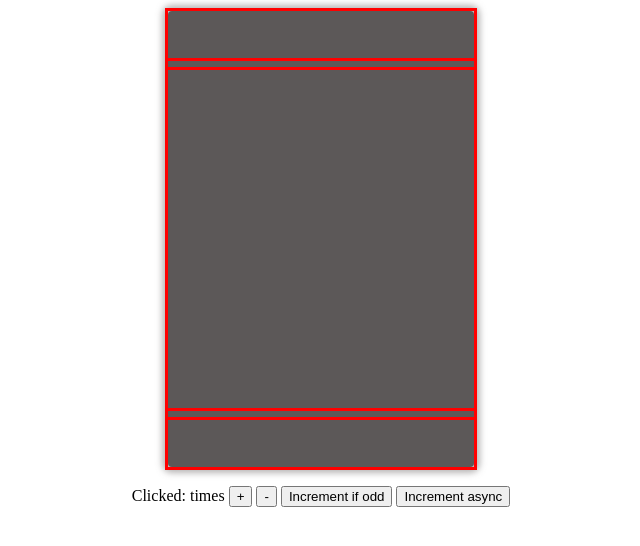
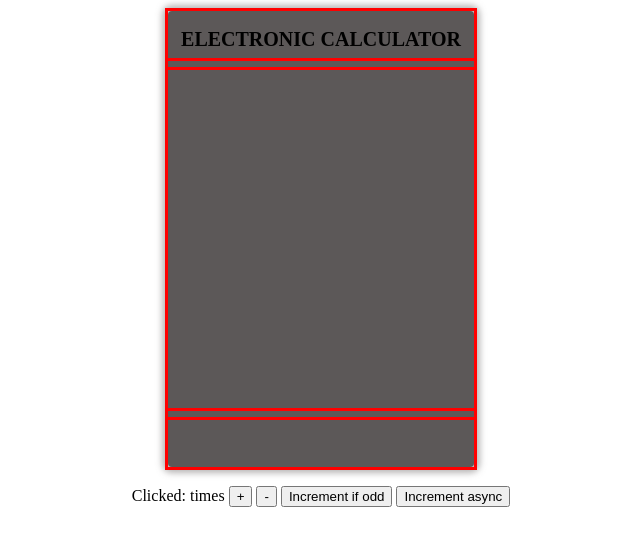
Before and after one commit to GreatDeveloper66/reduxCalculator, a PHP site: page / in a window 1280 px wide. Shown: the top 546 px of the page, without its empty margins (319-959 px from the left). Run offline with PHP 8.4, Linux system fonts and the light colour scheme; some libraries are stand-ins or nearby versions.

Commit message:
Add google fonts Add heading

```diff
--- a/index.css
+++ b/index.css
@@ -1,30 +1,34 @@
-/* line 13, /Users/adam/Desktop/My_Documents/Coding/Projects/reduxCalculator/index.scss */
+@import url("https://fonts.googleapis.com/css?family=Nova+Square|Share+Tech+Mono&display=swap");
+/* line 14, /Users/adam/Desktop/My_Documents/Coding/Projects/reduxCalculator/index.scss */
 .genericDisplay, .heading, .board, .footer {
   display: grid;
   grid-template: 1;
   justify-items: center;
   align-items: center; }
 
-/* line 16, /Users/adam/Desktop/My_Documents/Coding/Projects/reduxCalculator/index.scss */
+/* line 17, /Users/adam/Desktop/My_Documents/Coding/Projects/reduxCalculator/index.scss */
 .genericSizing, .heading, .board, .footer {
   width: 100%;
   height: 100%;
   margin: 3px;
   padding: 3px; }
 
-/* line 19, /Users/adam/Desktop/My_Documents/Coding/Projects/reduxCalculator/index.scss */
+/* line 20, /Users/adam/Desktop/My_Documents/Coding/Projects/reduxCalculator/index.scss */
 :root {
   --backgroundColor: #5c5858;
-  --shadowColor: rgba(114, 110, 109, 0.5); }
+  --shadowColor: rgba(114, 110, 109, 0.5);
+  --headingBlack: #2b1b17;
+  --headingFont: 'Nova Square', cursive;
+  --numFont: 'Share Tech Mono', monospace; }
 
-/* line 24, /Users/adam/Desktop/My_Documents/Coding/Projects/reduxCalculator/index.scss */
+/* line 28, /Users/adam/Desktop/My_Documents/Coding/Projects/reduxCalculator/index.scss */
 body {
   display: grid;
   grid-template: 1;
   justify-items: center;
   align-items: center; }
 
-/* line 28, /Users/adam/Desktop/My_Documents/Coding/Projects/reduxCalculator/index.scss */
+/* line 32, /Users/adam/Desktop/My_Documents/Coding/Projects/reduxCalculator/index.scss */
 .calculator {
   display: grid;
   grid-template: 50px 1fr 50px/1fr;
@@ -38,8 +42,15 @@ body {
   border-radius: 4px;
   box-shadow: 0 0 6px 6px var(--shadowColor); }
 
-/* line 36, /Users/adam/Desktop/My_Documents/Coding/Projects/reduxCalculator/index.scss */
+/* line 40, /Users/adam/Desktop/My_Documents/Coding/Projects/reduxCalculator/index.scss */
 .heading, .board, .footer {
   border: 3px solid red; }
 
+/* line 46, /Users/adam/Desktop/My_Documents/Coding/Projects/reduxCalculator/index.scss */
+.heading h1 {
+  font-size: 20px;
+  text-align: center;
+  color: var(--headingblack);
+  text-transform: uppercase; }
+
 /*# sourceMappingURL=index.css.map */
--- a/index.html
+++ b/index.html
@@ -15,7 +15,9 @@
   <body>
      <div class="calculator">
 
-       <div class="heading"></div>
+       <div class="heading">
+         <h1>electronic calculator</h1>
+       </div>
      <div class="board"></div>
      <div class="footer"></div>
 
--- a/index.scss
+++ b/index.scss
@@ -1,3 +1,4 @@
+@import url('https://fonts.googleapis.com/css?family=Nova+Square|Share+Tech+Mono&display=swap');
 @mixin display($template,$justify,$align) {
   display: grid;
   grid-template: $template;
@@ -19,6 +20,9 @@
 :root {
   --backgroundColor: rgba(92,88,88,1);
   --shadowColor: rgba(114, 110, 109, 0.5);
+  --headingBlack: rgba(43,27,23,1);
+  --headingFont: 'Nova Square', cursive;
+  --numFont: 'Share Tech Mono', monospace;
 }
 
 body {
@@ -38,3 +42,11 @@ body {
   @extend .genericSizing;
   border: 3px solid red;
 }
+.heading {
+  h1 {
+    font-size: 20px;
+    text-align:center;
+    color: var(--headingblack);
+    text-transform: uppercase;
+  }
+}
```
Also changed, not shown: 1 other file.
